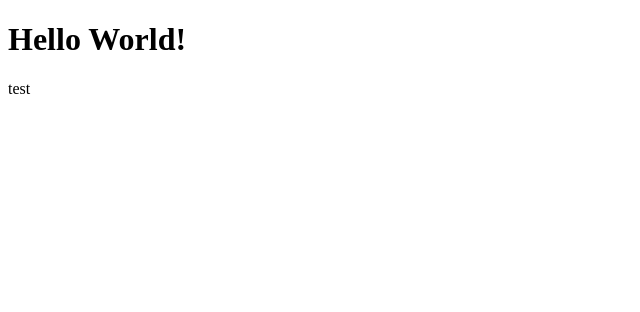
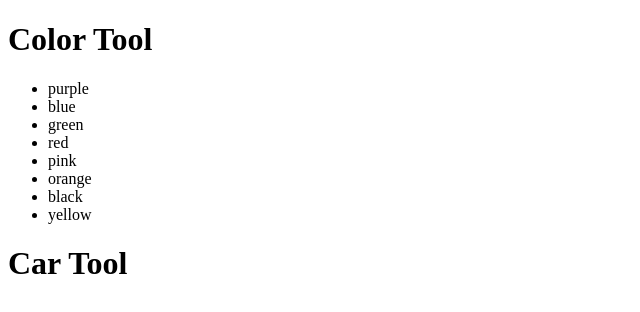
Before and after one commit to howardesther13/ReactTraining, a React (Create React App) app in the folder demo-app/: page / in a window 1280 px wide. Shown: the top 312 px of the page, without its empty margins (0-640 px from the left). Built offline with nearby package versions, Linux system fonts and the light colour scheme.

Commit message:
add code demos

```diff
--- /dev/null
+++ b/demo-app/src/components/CarTool.js
@@ -0,0 +1,9 @@
+import React from 'react';
+
+export const CarTool = () => {
+
+  return <header>
+    <h1>Car Tool</h1>
+  </header>;
+
+};
--- /dev/null
+++ b/demo-app/src/components/ColorTool.js
@@ -0,0 +1,21 @@
+import React from 'react';
+
+export const ColorTool = () => {
+
+  return <>
+    <header>
+      <h1>Color Tool</h1>
+    </header>
+    <ul>
+      <li>purple</li>
+      <li>blue</li>
+      <li>green</li>
+      <li>red</li>
+      <li>pink</li>
+      <li>orange</li>
+      <li>black</li>
+      <li>yellow</li>
+    </ul>
+  </>;
+
+};
--- a/demo-app/src/index.js
+++ b/demo-app/src/index.js
@@ -1,9 +1,13 @@
 import React from 'react';
 import ReactDOM from 'react-dom';
 
-import { HelloWorld } from './components/HelloWorld';
+import { ColorTool } from './components/ColorTool';
+import { CarTool } from './components/CarTool';
 
 ReactDOM.render(
-  <HelloWorld />,
+  <>
+    <ColorTool />
+    <CarTool />
+  </>,
   document.querySelector('#root'),
 );
```
Also changed, not shown: demo-app/exercises/exercise-1.txt, demo-app/exercises/exercise-2.txt (added).
